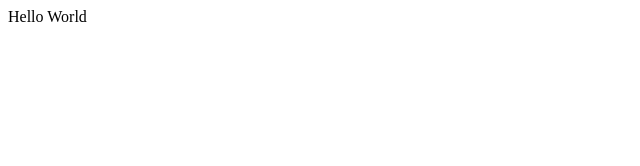
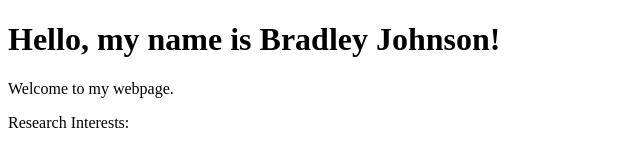
Before and after one commit to bradley-johnson/bradley-johnson.github.io, a plain HTML site: page index.html in a window 1280 px wide. Shown: the whole page, without its empty margins (0-640 px from the left). Drawn offline with Linux system fonts and the light colour scheme.

Commit message:
Changed title, added heading, and added paragraphs.

```diff
--- a/index.html
+++ b/index.html
@@ -1,9 +1,11 @@
 <!doctype html>
 <html>
 <head>
-  <title>Hello World Title!</title>
+  <title>Bradley Johnson</title>
 </head>
 <body>
-  Hello World
+  <h1>Hello, my name is Bradley Johnson!</h1>
+  <p>Welcome to my webpage.</p>
+  <p>Research Interests: </p>
 </body>
 </html>
```
